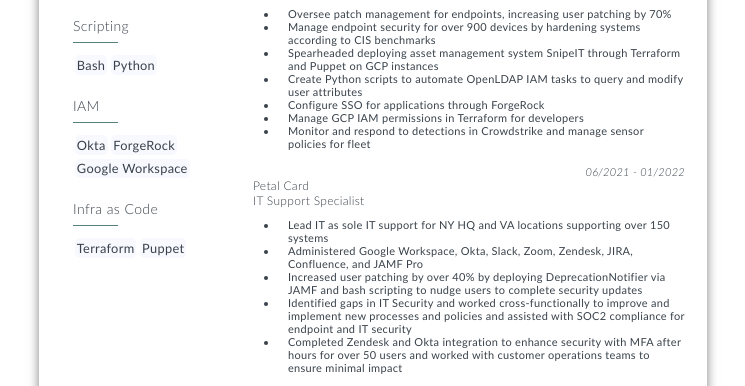
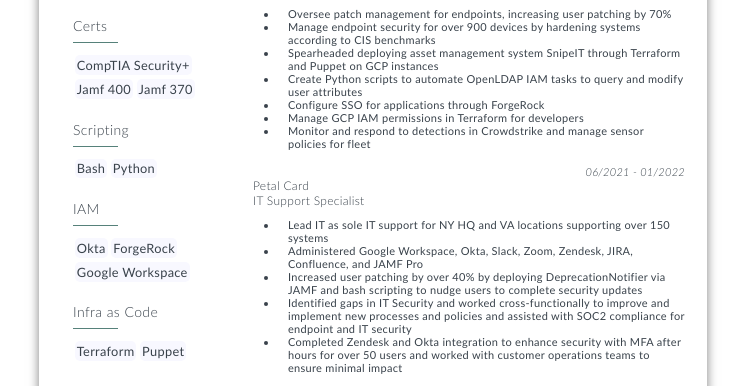
Before and after one commit to jocelynkhuu/resume, a plain HTML site: page index.html in a window 1280 px wide. Shown: the part 348-734 px from the top of the page, without its empty margins (267-1012 px from the left). Drawn offline with Linux system fonts and the light colour scheme; a web font is replaced by a local one.

Commit message:
Update index.html

```diff
--- a/index.html
+++ b/index.html
@@ -454,6 +454,16 @@
             <div class="skills-container">
                     <section class="container">
                             <div class="title">
+                                <h3>Certs</h3>
+                                <div class="keyline"></div>
+                            </div>                    <div class="minimal flex-container">
+                                    <h6 class="main-skill skill">CompTIA Security+</h6>
+                                    <h6 class="main-skill skill">Jamf 400</h6>
+                                    <h6 class="main-skill skill">Jamf 370</h6>
+                            </div>
+                    </section>
+                    <section class="container">
+                            <div class="title">
                                 <h3>Scripting</h3>
                                 <div class="keyline"></div>
                             </div>                    <div class="minimal flex-container">
```
